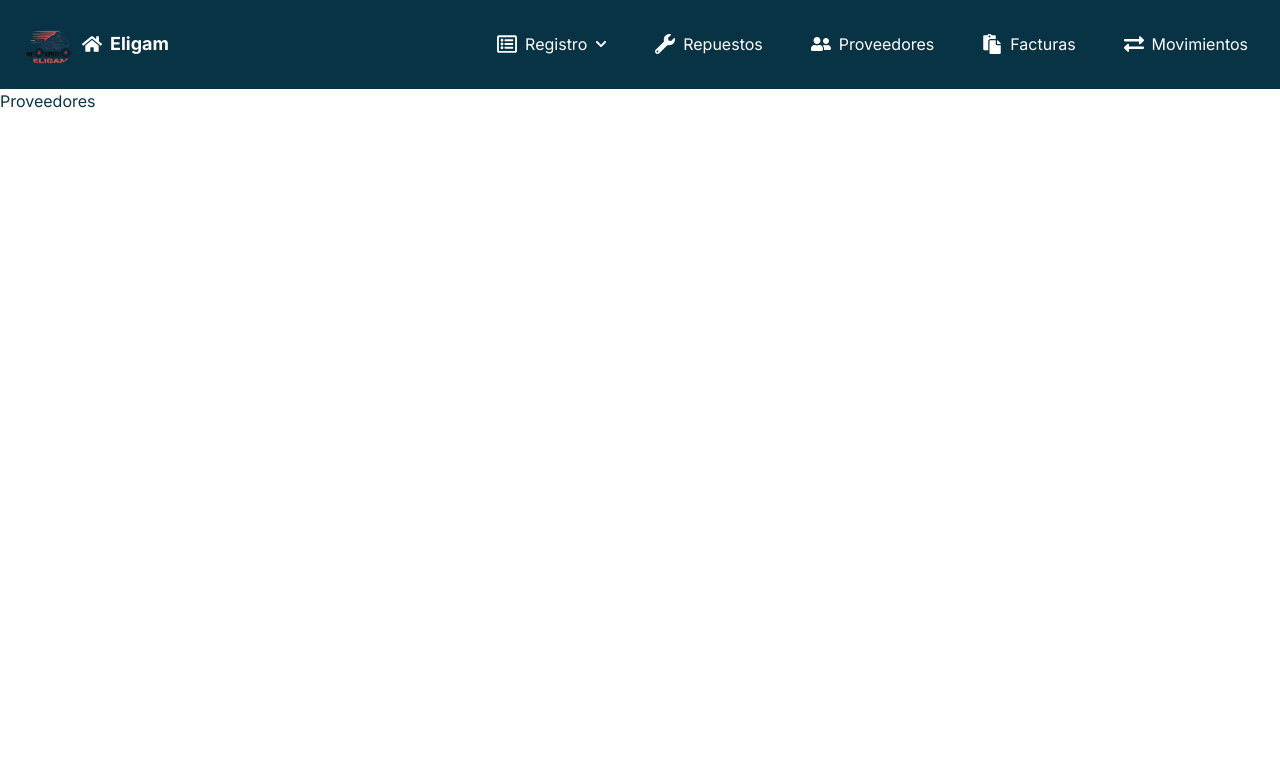
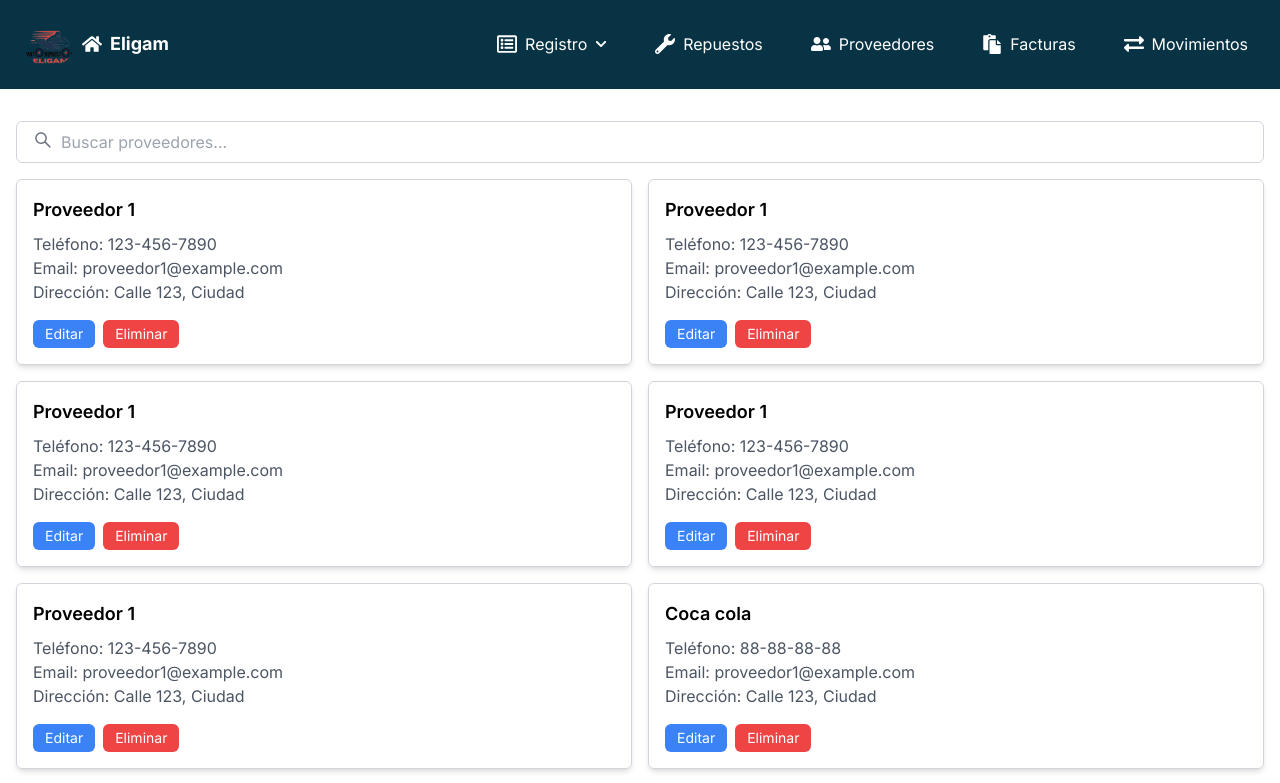
Before and after one commit to yeikoa/Sistema_de_inventario, a Next.js app: page /dashboard/proveedoresTotal in a window 1280 px wide. Shown: the top 783 px of the page. Built offline with nearby package versions, Linux system fonts and the light colour scheme.

Commit message:
Diseño de proveedores
Se le a integrado la mayoria del diseño, solo falta algunos detalles

```diff
--- a/package.json
+++ b/package.json
@@ -9,6 +9,7 @@
     "lint": "next lint"
   },
   "dependencies": {
+    "@heroicons/react": "^2.0.18",
     "autoprefixer": "10.4.15",
     "eslint": "8.47.0",
     "eslint-config-next": "13.4.16",
--- a/src/app/dashboard/proveedoresTotal/page.jsx
+++ b/src/app/dashboard/proveedoresTotal/page.jsx
@@ -1,12 +1,124 @@
-
+"use client"
+import { useState } from 'react';
+import { AiOutlineSearch } from 'react-icons/ai';
 
 export default function Provider() {
+  const [searchTerm, setSearchTerm] = useState("");
+
+  const providers = [
+    // ... tus datos de proveedores ...
+    {
+      id: 1,
+      nombre: "Proveedor 1",
+      telefono: "123-456-7890",
+      email: "proveedor1@example.com",
+      direccion: "Calle 123, Ciudad",
+    },
+    {
+      id: 1,
+      nombre: "Proveedor 1",
+      telefono: "123-456-7890",
+      email: "proveedor1@example.com",
+      direccion: "Calle 123, Ciudad",
+    },
+    {
+      id: 1,
+      nombre: "Proveedor 1",
+      telefono: "123-456-7890",
+      email: "proveedor1@example.com",
+      direccion: "Calle 123, Ciudad",
+    },
+    {
+      id: 1,
+      nombre: "Proveedor 1",
+      telefono: "123-456-7890",
+      email: "proveedor1@example.com",
+      direccion: "Calle 123, Ciudad",
+    },
+    {
+      id: 1,
+      nombre: "Proveedor 1",
+      telefono: "123-456-7890",
+      email: "proveedor1@example.com",
+      direccion: "Calle 123, Ciudad",
+    },
+    {
+      id: 1,
+      nombre: "Coca cola",
+      telefono: "88-88-88-88",
+      email: "proveedor1@example.com",
+      direccion: "Calle 123, Ciudad",
+    },
+    {
+      id: 1,
+      nombre: "Proveedor 1",
+      telefono: "123-456-7890",
+      email: "ejemplo@example.com",
+      direccion: "Calle 123, Ciudad",
+    },
+    {
+      id: 1,
+      nombre: "Proveedor 1",
+      telefono: "123-456-7890",
+      email: "proveedor1@example.com",
+      direccion: "Catolica 123, Ciudad",
+    }
+  ];
+
+  const handleEdit = (id) => {
+    // Lógica para editar el proveedor
+  };
+
+  const handleDelete = (id) => {
+    // Lógica para eliminar el proveedor
+  };
+
   return (
-    <>
-
-
-  <h1 className="text-cyan-950">Proveedores</h1>
-
-  </>
-  )
+    <div className="max-w-7xl mx-auto px-4">
+      <div className="mb-4 mt-8 flex border border-gray-300 rounded-md px-4 py-2">
+        <AiOutlineSearch className="h-5 w-5 text-gray-500 mr-2" />
+        <input
+          type="text"
+          placeholder="Buscar proveedores..."
+          value={searchTerm}
+          onChange={(e) => setSearchTerm(e.target.value)}
+          className="border-0 outline-none flex-1"
+        />
+      </div>
+      <div className="grid grid-cols-2 gap-4">
+        {providers
+          .filter((provider) => {
+            const searchTermLower = searchTerm.toLowerCase();
+            return (
+              provider.nombre.toLowerCase().includes(searchTermLower) ||
+              provider.telefono.toLowerCase().includes(searchTermLower) ||
+              provider.email.toLowerCase().includes(searchTermLower) ||
+              provider.direccion.toLowerCase().includes(searchTermLower)
+            );
+          })
+          .map((provider) => (
+            <div key={provider.id} className="border border-gray-300 p-4 rounded-md shadow-md w-full">
+              <h2 className="text-lg font-semibold">{provider.nombre}</h2>
+              <p className="text-gray-600 mt-2">Teléfono: {provider.telefono}</p>
+              <p className="text-gray-600">Email: {provider.email}</p>
+              <p className="text-gray-600">Dirección: {provider.direccion}</p>
+              <div className="mt-4 flex space-x-2">
+                <button
+                  className="px-3 py-1 text-sm bg-blue-500 text-white rounded-md hover:bg-blue-600"
+                  onClick={() => handleEdit(provider.id)}
+                >
+                  Editar
+                </button>
+                <button
+                  className="px-3 py-1 text-sm bg-red-500 text-white rounded-md hover:bg-red-600"
+                  onClick={() => handleDelete(provider.id)}
+                >
+                  Eliminar
+                </button>
+              </div>
+            </div>
+          ))}
+      </div>
+    </div>
+  );
 }
```
Also changed, not shown: src/app/components/loginPage.jsx (added), 1 other file (tests, documents, lock files or other folders).
